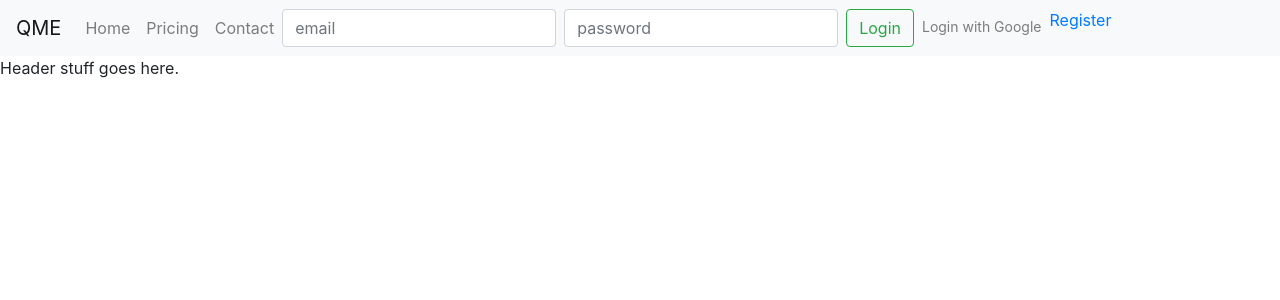
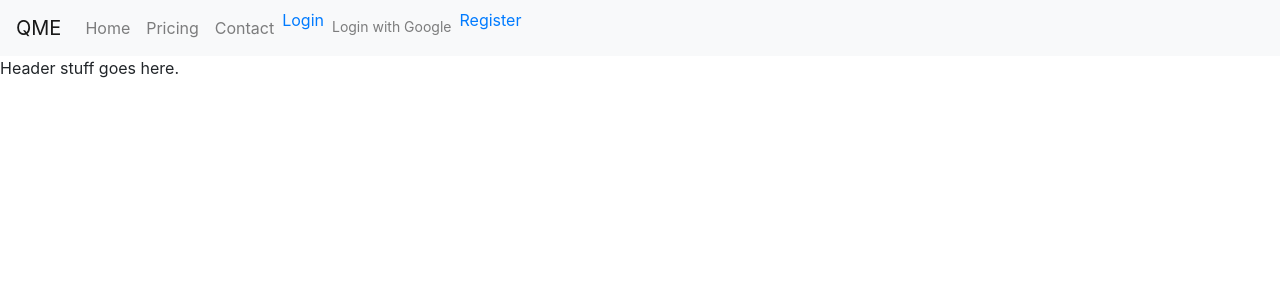
Before and after one commit to Simonm17/qme_scheduler, a React (Create React App) app in the folder frontend/: page / in a window 1280 px wide. Shown: the top 300 px of the page. Built offline with nearby package versions, Linux system fonts and the light colour scheme.

Commit message:
set login and register inside auth page

```diff
--- a/frontend/src/App.js
+++ b/frontend/src/App.js
@@ -11,6 +11,7 @@ import { TokenProvider } from './TokenContext';
 import { MessageProvider } from './MessageContext';
 import Register from './pages/auth/Register';
 import ConfirmEmail from './pages/auth/ConfirmEmail';
+import Auth from './pages/auth/Auth';
 
 function App() {
   return (
@@ -21,6 +22,9 @@ function App() {
       <Switch>
         <Route exact path='/'>
           <HomePage />
+        </Route>
+        <Route path='/login'>
+          <Auth />
         </Route>
         <Route path='/register'>
           <Register />
--- a/frontend/src/components/Nav.js
+++ b/frontend/src/components/Nav.js
@@ -5,6 +5,7 @@ import Login from './auth/Login';
 import Logout from './auth/Logout';
 import { TokenContext } from '../TokenContext';
 import { MessageContext } from '../MessageContext';
+
 
 const HomeNav = () => {
     const [token, setToken] = useContext(TokenContext);
@@ -36,7 +37,7 @@ const HomeNav = () => {
                             </>
                             :
                             <>
-                                <Login />
+                                <Link to='/login'>Login</Link>
                                 <Nav.Link href="#" className='small'>Login with Google</Nav.Link>
 
                                 <Link to={{
--- /dev/null
+++ b/frontend/src/pages/auth/Auth.js
@@ -0,0 +1,16 @@
+import React from 'react';
+import Login from '../../components/auth/Login';
+import Register from './Register';
+import { Link } from 'react-router-dom';
+
+
+function Auth() {
+    return (
+        <>
+            <Login />
+            <Link to='/register'>Register </Link>
+        </>
+    )
+}
+
+export default Auth;
--- a/frontend/src/pages/auth/ConfirmEmail.js
+++ b/frontend/src/pages/auth/ConfirmEmail.js
@@ -1,5 +1,4 @@
 import React, { useState, useEffect } from 'react';
-import { useHistory } from "react-router-dom";
 import { baseBackendUrl } from '../../urls';
 import axios from 'axios';
 
```
